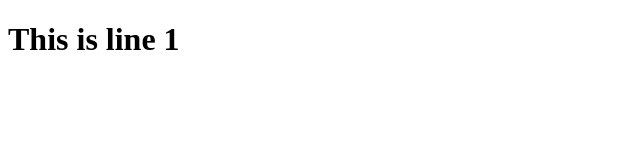
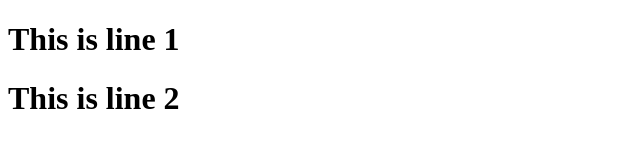
Before and after one commit to riponprogrammer/app, a plain HTML site: page index.html in a window 1280 px wide. Shown: the whole page, without its empty margins (0-640 px from the left). Drawn offline with Linux system fonts and the light colour scheme.

Commit message:
Version 2

```diff
--- a/index.html
+++ b/index.html
@@ -7,5 +7,6 @@
 </head>
 <body>
     <h1>This is line 1</h1>
+    <h1>This is line 2</h1>
 </body>
 </html>
```
